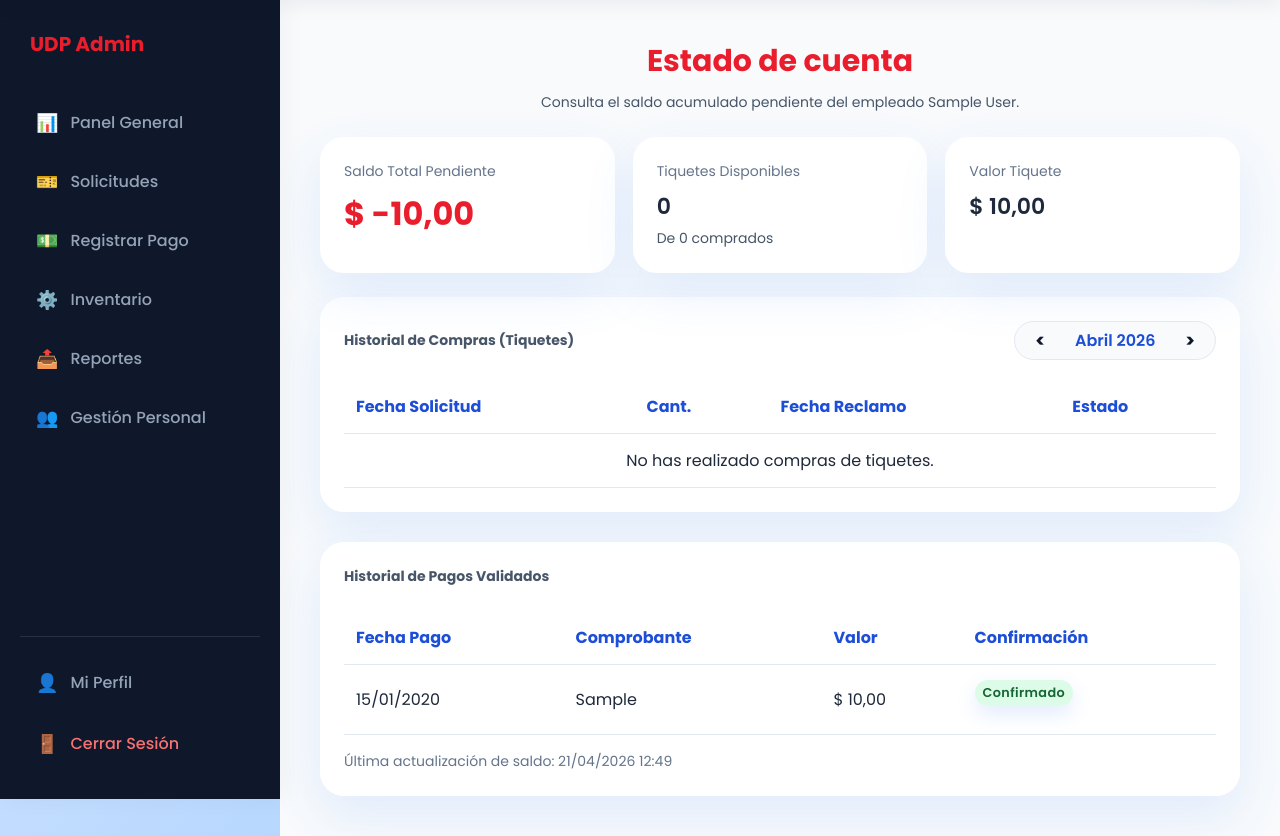
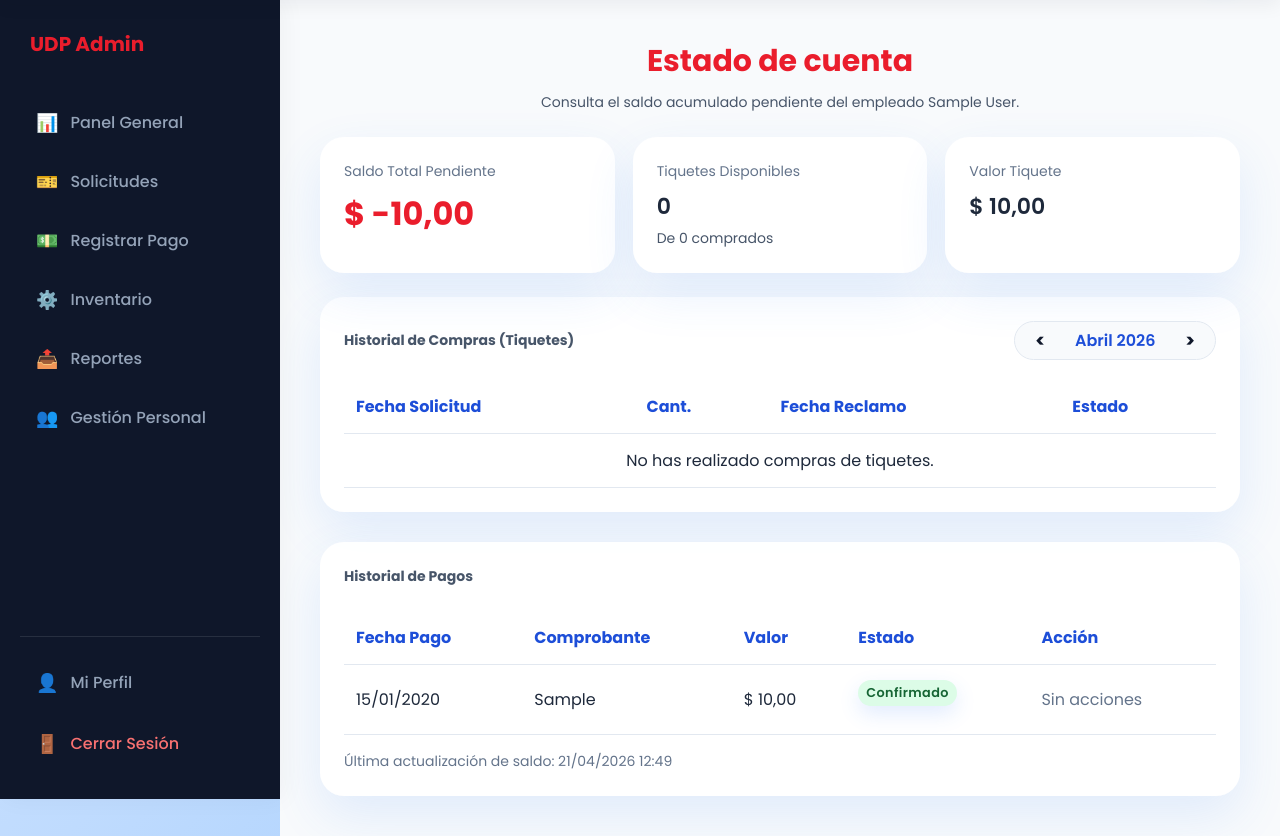
Before and after one commit to juansimonEAFIT/Proyecto2_EAFIT, a Django app: page /estado-cuenta/ in a window 1280 px wide. Shown: the part 92-928 px from the top of the page. Run offline with Django 5.2, Linux system fonts and the light colour scheme; a user stored in the database is signed in; tables that the repository leaves empty hold one stand-in row (values such as "Sample post").

Commit message:
Validar los pagos registrados

```diff
--- a/core/templates/core/dashboard_empleado.html
+++ b/core/templates/core/dashboard_empleado.html
@@ -31,8 +31,8 @@
         <div class="quick-actions" style="grid-template-columns: 1fr 1fr;">
             <a href="{% url 'ver_qr_empleado' %}" class="btn-quick primary">Ver mi QR</a>
             <a href="{% url 'solicitar_tiquete' %}" class="btn-quick" style="border: 2px solid var(--color-azul); color: var(--color-azul); font-weight: 600;">Pedir tiquete</a>
-            <a href="{% url 'consultar_estado_cuenta' %}" class="btn-quick">Ver consumos</a>
-            <a href="{% url 'registrar_pago' %}" class="btn-quick">Ver pagos</a>
+            <a href="{% url 'consultar_estado_cuenta' %}" class="btn-quick">Estado de cuenta</a>
+            <a href="{% url 'consultar_estado_cuenta' %}" class="btn-quick">Ver pagos</a>
         </div>
     </div>
 
--- a/schedule/templates/schedule/consultar_estado_cuenta.html
+++ b/schedule/templates/schedule/consultar_estado_cuenta.html
@@ -69,14 +69,15 @@
     </div>
 
     <div class="tabla-contenedor">
-        <h2 class="subtitulo-izq" style="margin-top: 0;">Historial de Pagos Validados</h2>
+        <h2 class="subtitulo-izq" style="margin-top: 0;">Historial de Pagos</h2>
         <table>
             <thead>
                 <tr>
                     <th>Fecha Pago</th>
                     <th>Comprobante</th>
                     <th>Valor</th>
-                    <th>Confirmación</th>
+                    <th>Estado</th>
+                    <th>Acción</th>
                 </tr>
             </thead>
             <tbody>
@@ -86,16 +87,38 @@
                         <td>{{ pago.comprobante|default:"---" }}</td>
                         <td>$ {{ pago.valor_pagado }}</td>
                         <td>
-                            {% if pago.confirmado_por_empleado %}
-                                <span class="insignia insignia-verde" style="font-size: 0.8rem; padding: 4px 8px;">Confirmado</span>
+                            {% if not pago.validado_por_gh %}
+                                <span class="insignia insignia-roja" style="font-size: 0.8rem; padding: 4px 8px;">
+                                    Pendiente validación GH
+                                </span>
+                            {% elif pago.validado_por_gh and not pago.confirmado_por_empleado %}
+                                <span class="insignia insignia-azul" style="font-size: 0.8rem; padding: 4px 8px;">
+                                    Validado por GH
+                                </span>
                             {% else %}
-                                <a href="{% url 'confirmar_pago_empleado' pago.id %}" class="insignia insignia-azul" style="text-decoration: none; font-size: 0.8rem; padding: 4px 8px;">Confirmar</a>
+                                <span class="insignia insignia-verde" style="font-size: 0.8rem; padding: 4px 8px;">
+                                    Confirmado
+                                </span>
+                            {% endif %}
+                        </td>
+                        <td>
+                            {% if pago.validado_por_gh and not pago.confirmado_por_empleado %}
+                                <form method="post" action="{% url 'confirmar_pago_empleado' pago.id %}" style="margin: 0;">
+                                    {% csrf_token %}
+                                    <button type="submit" class="insignia insignia-azul" style="border: none; cursor: pointer; font-size: 0.8rem; padding: 4px 8px;">
+                                        Confirmar
+                                    </button>
+                                </form>
+                            {% elif pago.confirmado_por_empleado %}
+                                <span style="color: #64748b;">Sin acciones</span>
+                            {% else %}
+                                <span style="color: #64748b;">Esperando GH</span>
                             {% endif %}
                         </td>
                     </tr>
                 {% empty %}
                     <tr>
-                        <td colspan="4" style="text-align: center;">No se registran pagos validados aún.</td>
+                        <td colspan="5" style="text-align: center;">No se registran pagos aún.</td>
                     </tr>
                 {% endfor %}
             </tbody>
--- a/schedule/views.py
+++ b/schedule/views.py
@@ -8,6 +8,7 @@ from django.http import HttpResponse
 from django.shortcuts import get_object_or_404, redirect, render
 from django.utils import timezone
 from django.utils.dateparse import parse_date
+from django.views.decorators.http import require_POST
 
 from .forms import FormularioSolicitudTiquete, FormularioRegistroPago, FormularioRegistroPagoAdmin, FormularioInventario, FormularioAumentarInventario, FormularioEditarConsumo
 from .models import Consumo, ConsumoLog, SolicitudTiquete, InventarioTiquetes, RegistroPago
@@ -103,7 +104,7 @@ def solicitar_tiquete(request):
                     solicitud.estado = "aprobado"
                     solicitud.save()
 
-                    messages.success(request, f"¡Éxito! Tu tiquete ha sido otorgado automáticamente.")
+                    messages.success(request, "¡Éxito! Tu tiquete ha sido otorgado automáticamente.")
                     return redirect("dashboard_empleado")
             except Exception as e:
                 messages.error(request, f"Error al procesar la solicitud: {str(e)}")
@@ -153,8 +154,8 @@ def consultar_estado_cuenta(request):
     # Filtrado por mes en el historial de compras
     hoy = timezone.localdate()
     try:
-        mes_actual = int(request.GET.get('mes', hoy.month))
-        anio_actual = int(request.GET.get('anio', hoy.year))
+        mes_actual = int(request.GET.get("mes", hoy.month))
+        anio_actual = int(request.GET.get("anio", hoy.year))
     except ValueError:
         mes_actual = hoy.month
         anio_actual = hoy.year
@@ -187,10 +188,10 @@ def consultar_estado_cuenta(request):
 
     # Calcular valor detallado usando el precio histórico grabado (precio_unitario)
     for compra in compras:
-        compra.valor_total = compra.cantidad * getattr(compra, 'precio_unitario', Decimal('10000.00'))
+        compra.valor_total = compra.cantidad * getattr(compra, "precio_unitario", Decimal("10000.00"))
 
-    # Historial de pagos validados
-    pagos = RegistroPago.objects.filter(empleado=empleado, validado_por_gh=True).order_by("-fecha_pago")
+    # Mostrar todos los pagos del empleado
+    pagos = RegistroPago.objects.filter(empleado=empleado).order_by("-fecha_pago")
 
     tiquetes_aprobados = compras.aggregate(total=Sum("cantidad"))["total"] or 0
     tiquetes_consumidos = Consumo.objects.filter(
@@ -200,12 +201,16 @@ def consultar_estado_cuenta(request):
     ).count()
     tiquetes_disponibles = max(0, tiquetes_aprobados - tiquetes_consumidos)
 
-    total_pagos_validados = pagos.aggregate(total=Sum("valor_pagado"))["total"] or Decimal("0.00")
+    # Solo los pagos validados por GH afectan el saldo
+    total_pagos_validados = RegistroPago.objects.filter(
+        empleado=empleado,
+        validado_por_gh=True
+    ).aggregate(total=Sum("valor_pagado"))["total"] or Decimal("0.00")
 
     from django.db.models import F
     deuda_total = SolicitudTiquete.objects.filter(empleado=empleado, estado="aprobado").annotate(
-        costo_total=F('cantidad') * F('precio_unitario')
-    ).aggregate(total=Sum('costo_total'))["total"] or Decimal("0.00")
+        costo_total=F("cantidad") * F("precio_unitario")
+    ).aggregate(total=Sum("costo_total"))["total"] or Decimal("0.00")
 
     saldo_pendiente = deuda_total - total_pagos_validados
 
@@ -230,16 +235,29 @@ def consultar_estado_cuenta(request):
         },
     )
 
+
 @login_required
+@require_POST
 def confirmar_pago_empleado(request, pago_id):
     try:
         empleado = request.user.empleado_perfil
     except Empleado.DoesNotExist:
+        messages.error(request, "Solo los empleados pueden confirmar pagos.")
         return redirect("dashboard_empleado")
 
     pago = get_object_or_404(RegistroPago, id=pago_id, empleado=empleado)
+
+    if not pago.validado_por_gh:
+        messages.error(request, "No puedes confirmar un pago que aún no ha sido validado por Gestión Humana.")
+        return redirect("consultar_estado_cuenta")
+
+    if pago.confirmado_por_empleado:
+        messages.info(request, "Este pago ya fue confirmado anteriormente.")
+        return redirect("consultar_estado_cuenta")
+
     pago.confirmado_por_empleado = True
-    pago.save()
+    pago.save(update_fields=["confirmado_por_empleado"])
+
     messages.success(request, f"Pago de ${pago.valor_pagado:.0f} confirmado exitosamente.")
     return redirect("consultar_estado_cuenta")
 
@@ -367,7 +385,7 @@ def aumentar_inventario(request):
         if form.is_valid():
             adicion = form.cleaned_data["cantidad_a_adicionar"]
             inventario.cantidad_disponible += adicion
-            inventario.cantidad_inicial += adicion # También aumentamos el total del mes para reportes
+            inventario.cantidad_inicial += adicion  # También aumentamos el total del mes para reportes
             inventario.save()
             messages.success(request, f"Se han adicionado {adicion} tiquetes al inventario. Nuevo stock disponible: {inventario.cantidad_disponible}")
         else:
@@ -386,7 +404,7 @@ def historial_consumos(request, empleado_id):
 
     consumos = Consumo.objects.filter(
         empleado_id=empleado_id
-    ).order_by('-fecha_consumo')
+    ).order_by("-fecha_consumo")
 
     return render(request, "schedule/historial_consumo.html", {
         "consumos": consumos,
@@ -455,7 +473,7 @@ def historial_consumos_restaurante(request):
     fecha_filtro = hoy
     es_hoy = True
 
-    fecha_str = request.GET.get('fecha')
+    fecha_str = request.GET.get("fecha")
     if fecha_str:
         parsed_date = parse_date(fecha_str)
         if parsed_date:
@@ -465,8 +483,8 @@ def historial_consumos_restaurante(request):
     consumos_hoy = Consumo.objects.filter(
         fecha_consumo__date=fecha_filtro
     ).select_related(
-        'empleado__user'
-    ).order_by('-fecha_consumo')
+        "empleado__user"
+    ).order_by("-fecha_consumo")
 
     return render(request, "schedule/historial_consumos_restaurante.html", {
         "consumos_hoy": consumos_hoy,
```
Also changed, not shown: core/views.py (+72 -44 lines), schedule/templates/schedule/registrar_pago.html (+7 -2 lines).
